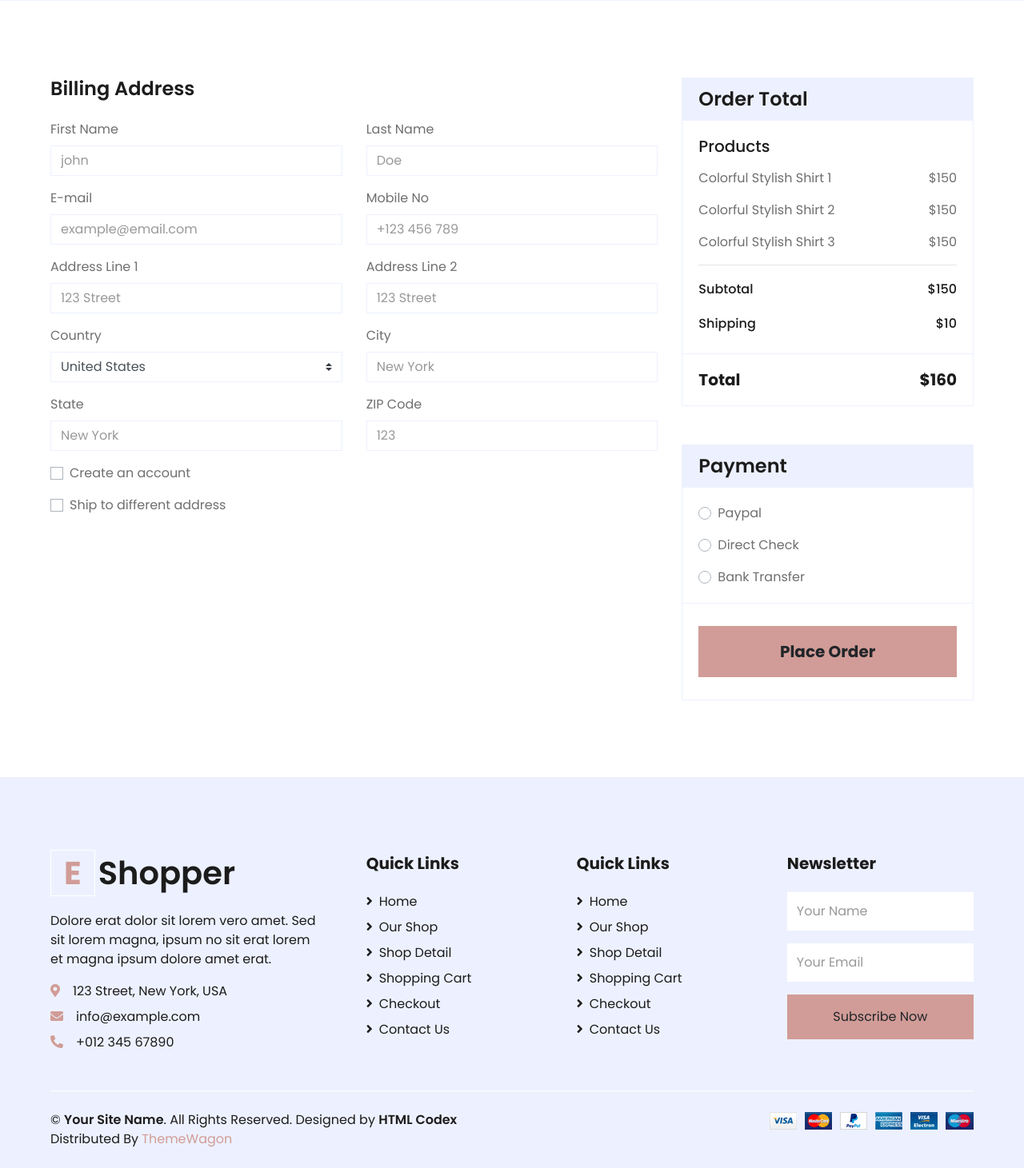
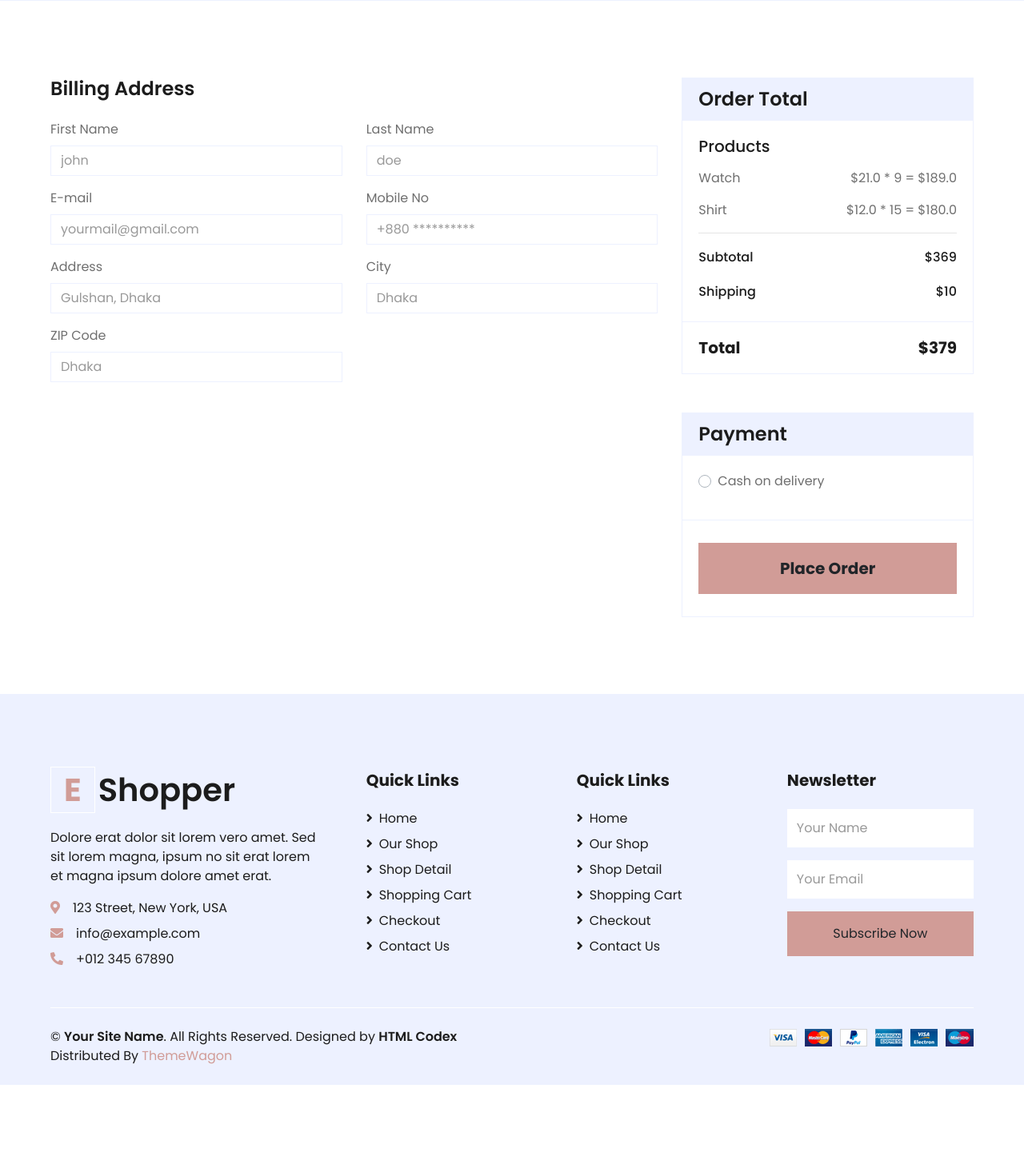
Before and after one commit to NexCodeix/Django-Batch1-E-Com-Project, a Django app: page /checkout/ in a window 1280 px wide. Shown: the part 942-2403 px from the top of the page at 80% size. After the commit the page ends 2299 px from the top, so only its background shows below. Run offline with Django 3.2, Linux system fonts and the light colour scheme; a user stored in the database is signed in; data comes from the database, SQL or seed files in the repository; both versions use the stored data as it was after the commit; some libraries are stand-ins or nearby versions.

Commit message:
made the billing address

```diff
--- a/ECom/settings.py
+++ b/ECom/settings.py
@@ -88,6 +88,8 @@ USE_L10N = True
 
 USE_TZ = True
 
+LOGIN_URL = "/accounts/login/"
+LOGIN_REDIRECT_URL = "/"
 
 STATIC_URL = '/static/'
 
--- a/ECom/urls.py
+++ b/ECom/urls.py
@@ -18,8 +18,11 @@ from django.urls import path, include
 from django.conf import settings
 from django.conf.urls.static import static
 
+from django.contrib.auth import views as auth_views
+
 urlpatterns = [
     path('admin/', admin.site.urls),
     path("", include("product.urls")),
     path("api/", include("product.api.urls")),
+    path("accounts/login/", auth_views.LoginView.as_view(template_name="accounts/login.html"), )
 ] + static(settings.MEDIA_URL, document_root=settings.MEDIA_ROOT)
--- a/Templates/product/checkout.html
+++ b/Templates/product/checkout.html
@@ -1,4 +1,6 @@
 {% extends "Components/base.html" %}
+{% load product_tags %}
+
 {% block content %}
 
     <!-- Page Header Start -->
@@ -17,7 +19,8 @@
 
     <!-- Checkout Start -->
     <div class="container-fluid pt-5">
-        <div class="row px-xl-5">
+        <form method="POST" class="row px-xl-5">
+            {% csrf_token %}
             <div class="col-lg-8">
                 <div class="mb-4">
                     <h4 class="font-weight-semi-bold mb-4">Billing Address</h4>
@@ -28,56 +31,28 @@
                         </div>
                         <div class="col-md-6 form-group">
                             <label>Last Name</label>
-                            <input class="form-control" type="text" placeholder="Doe">
+                            {{ form.last_name }}
                         </div>
                         <div class="col-md-6 form-group">
                             <label>E-mail</label>
-                            <input class="form-control" type="text" placeholder="example@email.com">
+                            {{ form.email }}
                         </div>
                         <div class="col-md-6 form-group">
                             <label>Mobile No</label>
-                            <input class="form-control" type="text" placeholder="+123 456 789">
+                            {{ form.mobile }}
                         </div>
                         <div class="col-md-6 form-group">
-                            <label>Address Line 1</label>
-                            <input class="form-control" type="text" placeholder="123 Street">
-                        </div>
-                        <div class="col-md-6 form-group">
-                            <label>Address Line 2</label>
-                            <input class="form-control" type="text" placeholder="123 Street">
-                        </div>
-                        <div class="col-md-6 form-group">
-                            <label>Country</label>
-                            <select class="custom-select">
-                                <option selected>United States</option>
-                                <option>Afghanistan</option>
-                                <option>Albania</option>
-                                <option>Algeria</option>
-                            </select>
+                            <label>Address</label>
+                            {{ form.address }}
                         </div>
                         <div class="col-md-6 form-group">
                             <label>City</label>
-                            <input class="form-control" type="text" placeholder="New York">
+                            {{ form.city }}
                         </div>
-                        <div class="col-md-6 form-group">
-                            <label>State</label>
-                            <input class="form-control" type="text" placeholder="New York">
-                        </div>
+
                         <div class="col-md-6 form-group">
                             <label>ZIP Code</label>
-                            <input class="form-control" type="text" placeholder="123">
-                        </div>
-                        <div class="col-md-12 form-group">
-                            <div class="custom-control custom-checkbox">
-                                <input type="checkbox" class="custom-control-input" id="newaccount">
-                                <label class="custom-control-label" for="newaccount">Create an account</label>
-                            </div>
-                        </div>
-                        <div class="col-md-12 form-group">
-                            <div class="custom-control custom-checkbox">
-                                <input type="checkbox" class="custom-control-input" id="shipto">
-                                <label class="custom-control-label" for="shipto"  data-toggle="collapse" data-target="#shipping-address">Ship to different address</label>
-                            </div>
+                            {{ form.zip }}
                         </div>
                     </div>
                 </div>
@@ -139,22 +114,17 @@
                     </div>
                     <div class="card-body">
                         <h5 class="font-weight-medium mb-3">Products</h5>
-                        <div class="d-flex justify-content-between">
-                            <p>Colorful Stylish Shirt 1</p>
-                            <p>$150</p>
-                        </div>
-                        <div class="d-flex justify-content-between">
-                            <p>Colorful Stylish Shirt 2</p>
-                            <p>$150</p>
-                        </div>
-                        <div class="d-flex justify-content-between">
-                            <p>Colorful Stylish Shirt 3</p>
-                            <p>$150</p>
-                        </div>
+                        {% for items in ordered_products %}
+                            <div class="d-flex justify-content-between">
+                                <p>{{ items.product.name }}</p>
+                                <p>{{ items.all_info_to_text }}</p>
+                            </div>
+                        {% endfor %}
+
                         <hr class="mt-0">
                         <div class="d-flex justify-content-between mb-3 pt-1">
                             <h6 class="font-weight-medium">Subtotal</h6>
-                            <h6 class="font-weight-medium">$150</h6>
+                            <h6 class="font-weight-medium">${{ order.total_bill }}</h6>
                         </div>
                         <div class="d-flex justify-content-between">
                             <h6 class="font-weight-medium">Shipping</h6>
@@ -164,7 +134,7 @@
                     <div class="card-footer border-secondary bg-transparent">
                         <div class="d-flex justify-content-between mt-2">
                             <h5 class="font-weight-bold">Total</h5>
-                            <h5 class="font-weight-bold">$160</h5>
+                            <h5 class="font-weight-bold">${{ order.total_bill | add }}</h5>
                         </div>
                     </div>
                 </div>
@@ -176,19 +146,7 @@
                         <div class="form-group">
                             <div class="custom-control custom-radio">
                                 <input type="radio" class="custom-control-input" name="payment" id="paypal">
-                                <label class="custom-control-label" for="paypal">Paypal</label>
-                            </div>
-                        </div>
-                        <div class="form-group">
-                            <div class="custom-control custom-radio">
-                                <input type="radio" class="custom-control-input" name="payment" id="directcheck">
-                                <label class="custom-control-label" for="directcheck">Direct Check</label>
-                            </div>
-                        </div>
-                        <div class="">
-                            <div class="custom-control custom-radio">
-                                <input type="radio" class="custom-control-input" name="payment" id="banktransfer">
-                                <label class="custom-control-label" for="banktransfer">Bank Transfer</label>
+                                <label class="custom-control-label" for="paypal">Cash on delivery</label>
                             </div>
                         </div>
                     </div>
@@ -197,7 +155,7 @@
                     </div>
                 </div>
             </div>
-        </div>
+        </form>
     </div>
     <!-- Checkout End -->
 
--- a/product/apps.py
+++ b/product/apps.py
@@ -4,3 +4,6 @@ from django.apps import AppConfig
 class ProductConfig(AppConfig):
     default_auto_field = 'django.db.models.BigAutoField'
     name = 'product'
+
+    def ready(self):
+        from . import signals
--- a/product/forms.py
+++ b/product/forms.py
@@ -2,32 +2,29 @@ from django import forms
 from .models import BillingAddress, Product
 
 
-def text_inp_widget(placeholder):
+def text_inp_widget(class_name="form-control", type_div="text", placeholder="name"):
     return forms.TextInput(attrs={
-    'class': 'form-control',
+    'class': class_name,
+    'type': type_div,
     "placeholder": str(placeholder)})
 
 
 class BillingAddressForm(forms.ModelForm):
+    order = forms.CharField(required=False)
     first_name = forms.CharField(
-        widget=text_inp_widget("john")
+        widget=text_inp_widget(placeholder="john")
     )
-    last_name = forms.CharField(widget=text_inp_widget("doe"))
+    last_name = forms.CharField(widget=text_inp_widget(placeholder="doe"))
+    email = forms.CharField(widget=text_inp_widget(placeholder="yourmail@gmail.com"))
+    mobile = forms.CharField(widget=text_inp_widget(placeholder="+880 **********"))
+    address = forms.CharField(widget=text_inp_widget(placeholder="Gulshan, Dhaka"))
+    city = forms.CharField(widget=text_inp_widget(placeholder="Dhaka"))
+    zip = forms.CharField(widget=text_inp_widget(placeholder="Dhaka"))
+
     class Meta:
         model = BillingAddress
+        # exclude = ["order", ]
         fields = "__all__"
-
-    def clean_mobile(self):
-        number = self.cleaned_data.get("mobile")
-        num = number[:4]
-        # if (num != "+880") or (num != "018") or (num != "017") or (num != "016"):
-        #     raise forms.ValidationError("pls type a bd number")
-
-        print(num)
-
-        return self.cleaned_data.get("mobile")
-
-
 
 class ProductAdminAddForm(forms.ModelForm):
 
--- a/product/templatetags/product_tags.py
+++ b/product/templatetags/product_tags.py
@@ -20,4 +20,9 @@ def order_items_of_user(user_obj):
     return total
 
 
+def add(x):
+    return int(x) + 10
+
+
 register.filter(name="order_items_of_user", filter_func=order_items_of_user)
+register.filter(name="add", filter_func=add)
--- a/product/urls.py
+++ b/product/urls.py
@@ -5,7 +5,7 @@ urlpatterns = [
     path("", views.HomePage.as_view(), ),
     path("shop/", views.ShopPage.as_view(), name="shop"),
     path("products/detail/<product_slug>/", views.ProductDetailPage.as_view(), name="product_detail"),
-    path("checkout/", views.checkout),
+    path("checkout/", views.CheckoutView.as_view()),
     path("subscribe/", views.subscribe,name="subscribe"),
 
     path("order/item/<product_slug>/", views.order_item, name="Order-Item")
--- a/product/views.py
+++ b/product/views.py
@@ -6,7 +6,7 @@ from django.views.generic import ListView, CreateView, DetailView
 from django.contrib.auth import login, authenticate, logout
 from .models import Product, OrderItem, Order,Subscribe
 from django.db.models import Q
-
+from django.http import HttpResponseRedirect
 from django.core.exceptions import PermissionDenied
 from django.contrib import messages
 
@@ -180,7 +180,7 @@ def checkout(request):
     return render(request, "product/checkout.html", context)
 
 
-class CheckoutView(CreateView):
+class CheckoutView(LoginRequiredMixin, CreateView):
     form_class = BillingAddressForm
     template_name = "product/checkout.html"
     success_url = "/"
@@ -191,7 +191,11 @@ class CheckoutView(CreateView):
     def get_context_data(self, **kwargs):
         context = super().get_context_data(**kwargs)
         order = self.get_order()
+        print("Order -> ", order, "\n")
         context["order"] = order
+        context["ordered_products"] = order.get_all_items()
+        # print(context["form"])
+        # print(context)
         return context
 
     def get_order(self):
@@ -204,9 +208,16 @@ class CheckoutView(CreateView):
 
         raise Http404
 
+    def form_invalid(self, form):
+        print("Invalid")
+        print(form.errors)
+        return super().form_invalid(form)
+
     def form_valid(self, form):
-        form.instance.order = self.get_order()
-        return super().form_valid(form)
+        obj = form.save(commit=False)
+        obj.order = self.get_order()
+        obj.save()
+        return HttpResponseRedirect(self.success_url)
 
 
 @login_required
```
Also changed, not shown: Templates/accounts/login.html (added, +45 -0 lines), product/models.py (+19 -1 lines), product/signals.py (added, +15 -0 lines), db.sqlite3, product/migrations/0018_alter_billingaddress_order.py (added), product/migrations/0019_alter_billingaddress_order.py (added).
